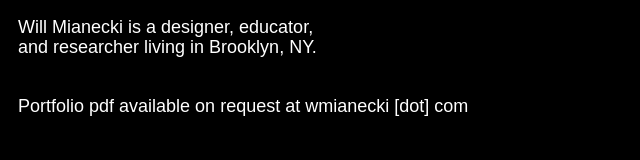
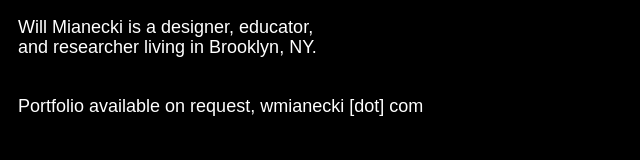
Before and after one commit to wmianecki/Portfolio-Site-01, a plain HTML site: page index.html in a window 1280 px wide. Shown: the whole page, without its empty margins (0-640 px from the left). Drawn offline with Linux system fonts and the light colour scheme.

Commit message:
Update index.html

```diff
--- a/index.html
+++ b/index.html
@@ -12,7 +12,7 @@
   <h1>Will Mianecki is a designer, educator,<br> and researcher living in Brooklyn, NY. <br>
     <br>
     <br>
-    Portfolio pdf available on request at wmianecki [dot] com
+    Portfolio available on request, wmianecki [dot] com
 
 
 
```
